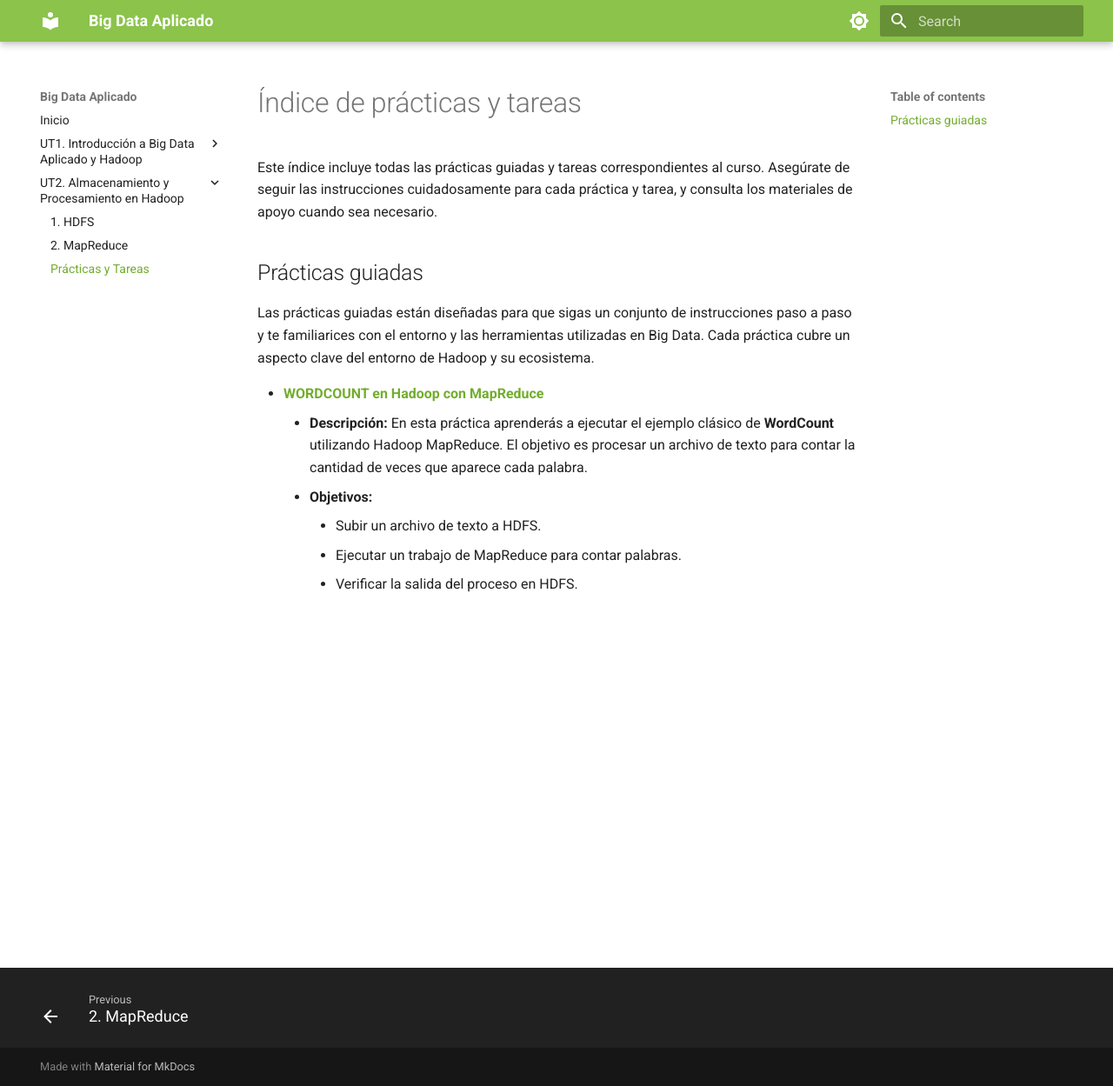
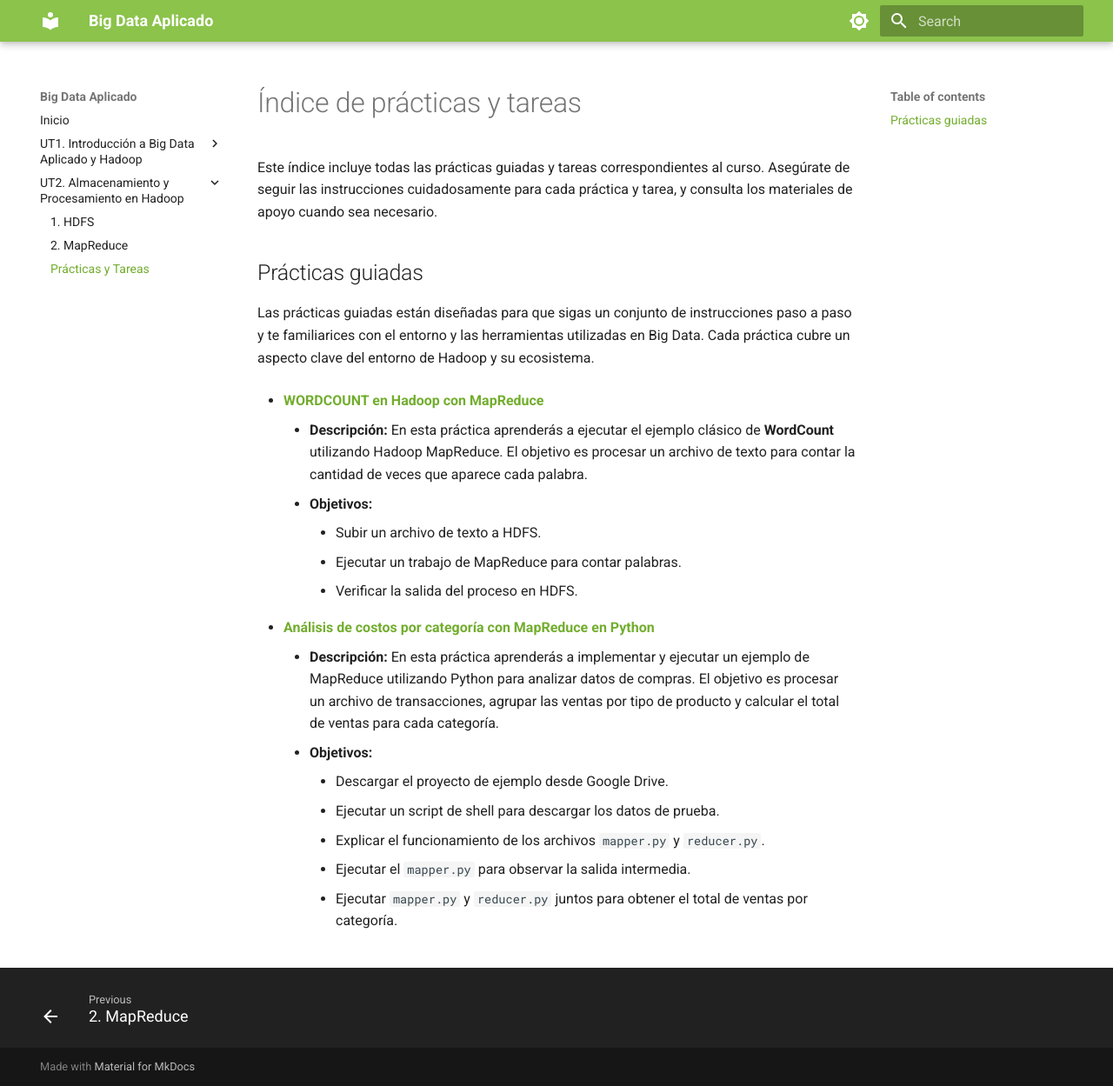
Before and after one commit to jgarciadeparedesh02/bda-apuntes, an MkDocs documentation site: the page built from docs/ut2-almacenamiento-y-procesamiento-en-hadoop/tareas/index.md, in a window 1280 px wide and 1249 px high. Shown: the whole window at 87% size. Built offline with MkDocs 1.6.1 and Material for MkDocs 9.7.7, drawn with Linux system fonts in a browser that asks for light colours.

Commit message:
added new task of mr

```diff
--- a/docs/ut2-almacenamiento-y-procesamiento-en-hadoop/tareas/index.md
+++ b/docs/ut2-almacenamiento-y-procesamiento-en-hadoop/tareas/index.md
@@ -12,3 +12,12 @@ Las prácticas guiadas están diseñadas para que sigas un conjunto de instrucci
         - Subir un archivo de texto a HDFS.
         - Ejecutar un trabajo de MapReduce para contar palabras.
         - Verificar la salida del proceso en HDFS.
+
+- [**Análisis de costos por categoría con MapReduce en Python**](./mapreduce/category-cost-python-sample.md)
+    - **Descripción:** En esta práctica aprenderás a implementar y ejecutar un ejemplo de MapReduce utilizando Python para analizar datos de compras. El objetivo es procesar un archivo de transacciones, agrupar las ventas por tipo de producto y calcular el total de ventas para cada categoría.
+    - **Objetivos:**
+        - Descargar el proyecto de ejemplo desde Google Drive.
+        - Ejecutar un script de shell para descargar los datos de prueba.
+        - Explicar el funcionamiento de los archivos `mapper.py` y `reducer.py`.
+        - Ejecutar el `mapper.py` para observar la salida intermedia.
+        - Ejecutar `mapper.py` y `reducer.py` juntos para obtener el total de ventas por categoría.
```
Also changed, not shown: docs/ut2-almacenamiento-y-procesamiento-en-hadoop/tareas/mapreduce/category-cost-python-sample.md (added, +79 -0 lines), docs/ut1-introduccion-a-hadoop/24beneficiosdesventajasydificultades.md (deleted), 1 other file.
